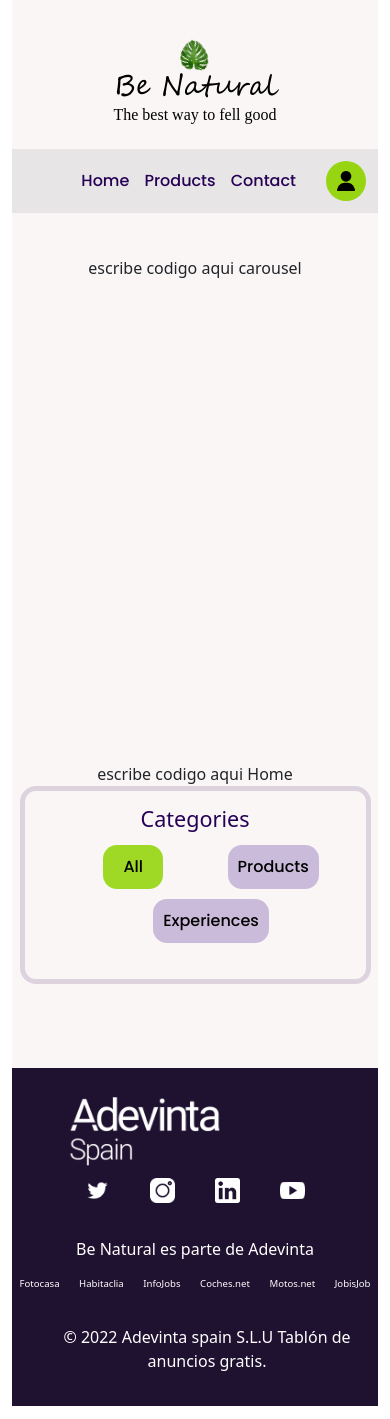
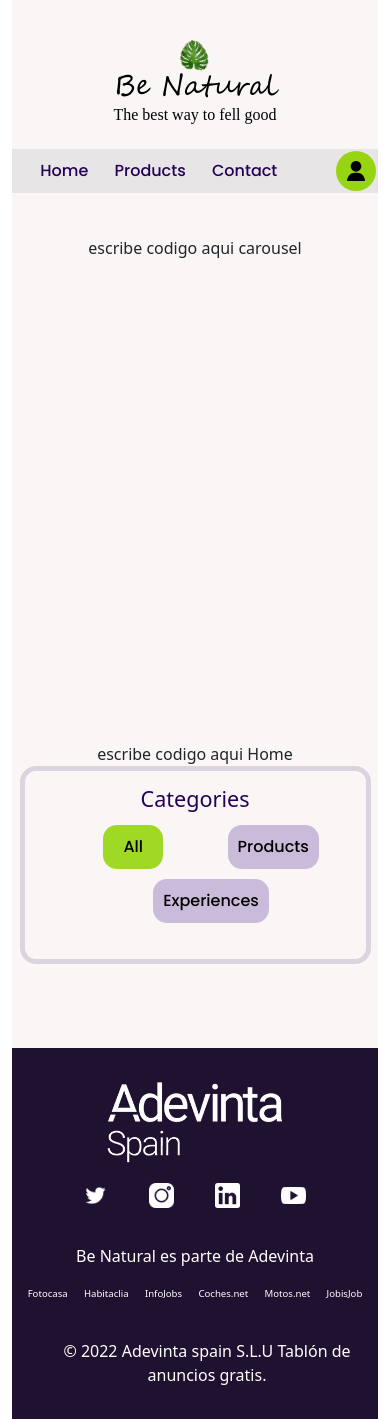
Before and after one commit to mabicodes/hackathon-benatural, a React (Create React App) app in the folder client/: page / in a window 390 px wide. Built offline with nearby package versions, Linux system fonts and the light colour scheme.

Commit message:
upload css footer and navbar

```diff
--- a/client/src/components/footer/footer.css
+++ b/client/src/components/footer/footer.css
@@ -68,9 +68,12 @@
   footer .footerComplement{ flex-direction: column; width: 100%;}
   footer .footerInfoLinks {width: 90vw;}
   footer .footerComplement {flex-direction: column;}
-  footer .footerInfoLinks {width: 90vw;}
-  footer a{ font-size: 0.6rem;}
+  footer .footerInfoLinks {width: 90vw; flex-wrap: wrap; justify-content: space-around;}
+  footer a{ font-size: 0.6rem;margin: 3px;}
   footer{text-align: center;}
+  footer .footerLogos .footerLogoAdevinta img {
+    width: 80%;
+  }
 
 }
 @media (min-width: 481px) and (max-width: 769px) {
--- a/client/src/components/navbar/Navbar.jsx
+++ b/client/src/components/navbar/Navbar.jsx
@@ -17,7 +17,7 @@
         <div className="sloganCompany"><h3>The best way to fell good</h3></div>
       </div>
       <div className="navbar">
-        <ul>
+        <ul className="navbarUl">
           <Link to={`/`}>Home</Link>
           <Link to={`scroll2products`} smooth={true} offset={-70} duration={600}>Products</Link>
           <Link to={`scroll2footer`} smooth={true} offset={-70} duration={500} >Contact</Link>
--- a/client/src/components/navbar/navbar.css
+++ b/client/src/components/navbar/navbar.css
@@ -59,20 +59,20 @@
   padding: 10px;
   justify-content: space-around;
 }
-header .navbar ul{
+header .navbar ul.navbarUl{
   display: flex;
   margin: 10px;
   width: 60%;
   justify-content: space-evenly;
   color: #250055;
 }
-header .navbar ul a{
+header .navbar ul.navbarUl a{
   font-family: 'Poppins', sans-serif;
   text-decoration: none;
   cursor: pointer;
   transition: all .2s ease-in-out;
   }
-header .navbar ul a:hover{
+header .navbar ul.navbarUl a:hover{
   color: #6D9616;
 }
 header .navbar button{
@@ -99,5 +99,6 @@
   transform: scale(1.1);
 }
 @media (max-width: 480px){
-  header .navbar ul{width: 80%};
+  header .navbar{justify-content: space-between; padding: 2px;}
+  header .navbar ul.navbarUl {width: 80%; margin:0; padding:0};
 }
```
